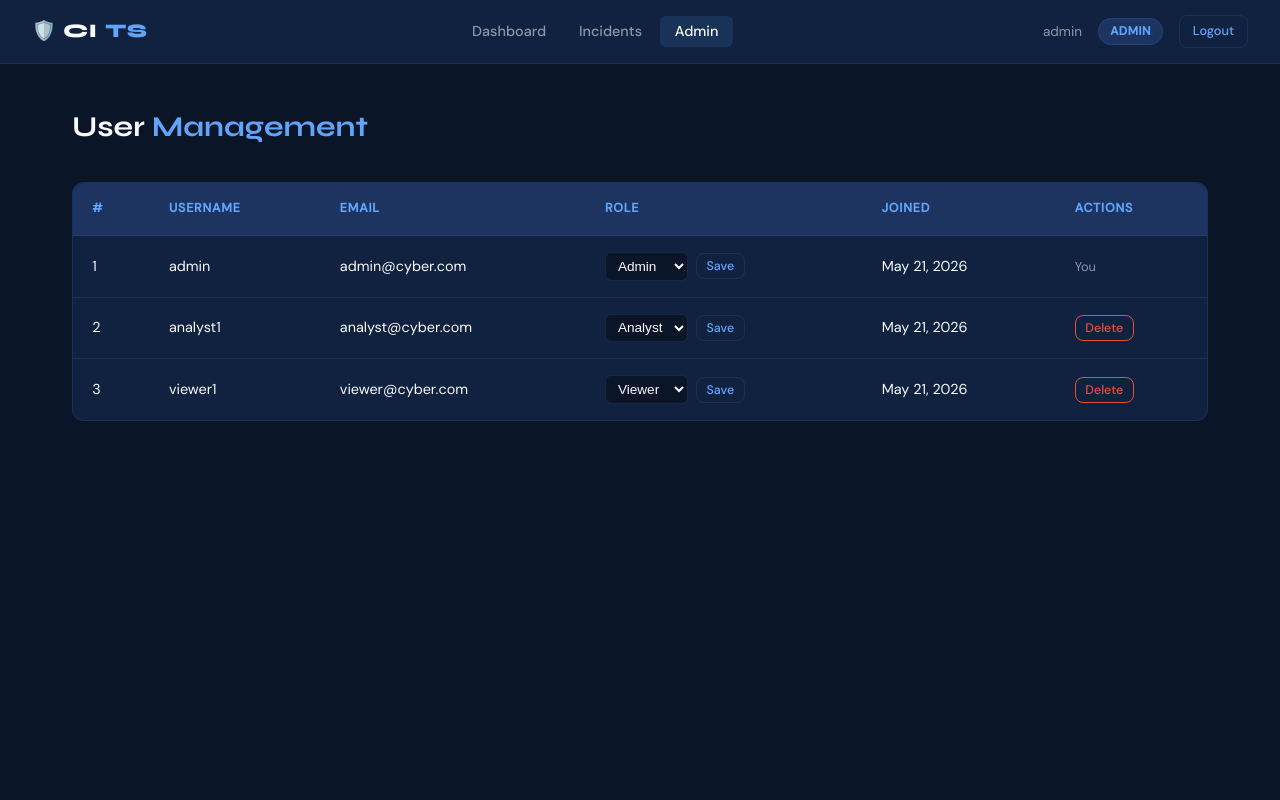
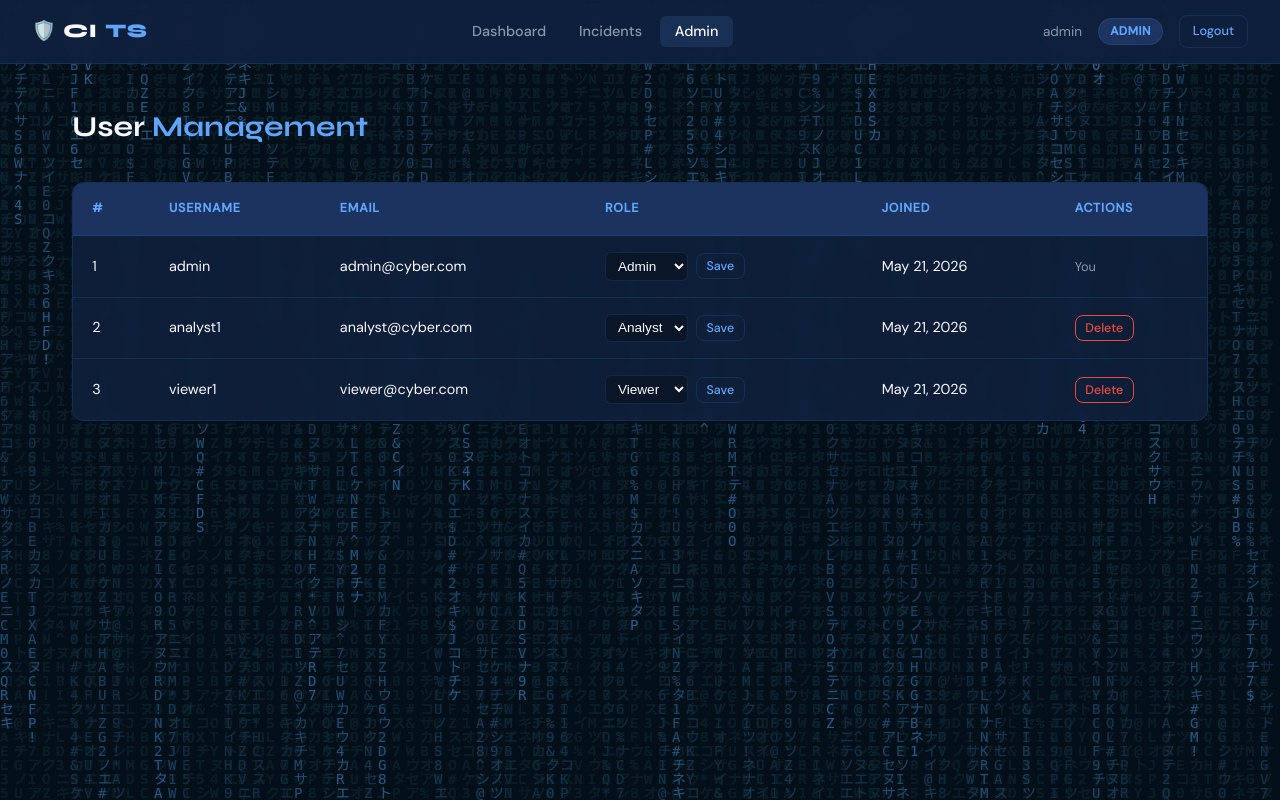
Before and after one commit to israrkhan-cys/cyber-incident-tracking-system, a Flask app: page /admin/users in a window 1280 px wide. Run offline with Flask 3, Linux system fonts and the light colour scheme; a user stored in the database is signed in; data comes from the database, SQL or seed files in the repository; some libraries are stand-ins or nearby versions.

Commit message:
improved background

```diff
--- a/static/css/style.css
+++ b/static/css/style.css
@@ -16,6 +16,18 @@
     --border:      rgba(74, 144, 217, 0.15);
 }
 
+/* ── Matrix Rain Background ── */
+#matrix-canvas {
+    position: fixed;
+    top: 0;
+    left: 0;
+    width: 100%;
+    height: 100%;
+    z-index: -1;
+    pointer-events: none;
+    opacity: 0.55;
+}
+
 /* ── Reset ── */
 *, *::before, *::after { box-sizing: border-box; margin: 0; padding: 0; }
 
@@ -29,7 +41,7 @@ body {
 
 /* ── Navbar ── */
 .navbar {
-    background: var(--navy-mid);
+    background: rgba(17, 34, 64, 0.88);
     border-bottom: 1px solid var(--border);
     padding: 0 2rem;
     height: 64px;
@@ -39,7 +51,7 @@ body {
     position: sticky;
     top: 0;
     z-index: 100;
-    backdrop-filter: blur(10px);
+    backdrop-filter: blur(12px);
 }
 
 .navbar-brand {
@@ -128,11 +140,12 @@ body {
 
 /* ── Cards ── */
 .card {
-    background: var(--navy-mid);
+    background: rgba(17, 34, 64, 0.82);
     border: 1px solid var(--border);
     border-radius: 12px;
     padding: 1.5rem;
     transition: border-color 0.2s;
+    backdrop-filter: blur(6px);
 }
 
 .card:hover { border-color: rgba(74, 144, 217, 0.35); }
@@ -175,12 +188,13 @@ body {
 
 /* ── Forms ── */
 .form-card {
-    background: var(--navy-mid);
+    background: rgba(17, 34, 64, 0.88);
     border: 1px solid var(--border);
     border-radius: 16px;
     padding: 2.5rem;
     max-width: 480px;
     margin: 0 auto;
+    backdrop-filter: blur(8px);
 }
 
 .form-title {
@@ -237,10 +251,11 @@ body {
 
 /* ── Table ── */
 .table-wrapper {
-    background: var(--navy-mid);
+    background: rgba(17, 34, 64, 0.82);
     border: 1px solid var(--border);
     border-radius: 12px;
     overflow: hidden;
+    backdrop-filter: blur(6px);
 }
 
 table {
@@ -249,7 +264,7 @@ table {
 }
 
 thead {
-    background: var(--navy-light);
+    background: rgba(29, 52, 97, 0.95);
 }
 
 thead th {
@@ -285,15 +300,15 @@ tbody td {
     letter-spacing: 0.4px;
 }
 
-.badge-open        { background: rgba(231,76,60,0.15);  color: #e74c3c; }
-.badge-investigating{ background: rgba(243,156,18,0.15); color: #f39c12; }
-.badge-resolved    { background: rgba(46,204,113,0.15); color: #2ecc71; }
-.badge-closed      { background: rgba(136,153,170,0.15);color: #8899aa; }
+.badge-open         { background: rgba(231,76,60,0.15);  color: #e74c3c; }
+.badge-investigating { background: rgba(243,156,18,0.15); color: #f39c12; }
+.badge-resolved     { background: rgba(46,204,113,0.15); color: #2ecc71; }
+.badge-closed       { background: rgba(136,153,170,0.15);color: #8899aa; }
 
-.badge-low         { background: rgba(46,204,113,0.15); color: #2ecc71; }
-.badge-medium      { background: rgba(243,156,18,0.15); color: #f39c12; }
-.badge-high        { background: rgba(231,76,60,0.15);  color: #e74c3c; }
-.badge-critical    { background: rgba(155,89,182,0.15); color: #9b59b6; }
+.badge-low          { background: rgba(46,204,113,0.15); color: #2ecc71; }
+.badge-medium       { background: rgba(243,156,18,0.15); color: #f39c12; }
+.badge-high         { background: rgba(231,76,60,0.15);  color: #e74c3c; }
+.badge-critical     { background: rgba(155,89,182,0.15); color: #9b59b6; }
 
 /* ── Flash Messages ── */
 .flash-messages { margin-bottom: 1.5rem; }
@@ -355,11 +370,12 @@ tbody td {
 }
 
 .stat-card {
-    background: var(--navy-mid);
+    background: rgba(17, 34, 64, 0.82);
     border: 1px solid var(--border);
     border-radius: 12px;
     padding: 1.5rem;
     text-align: center;
+    backdrop-filter: blur(6px);
 }
 
 .stat-number {
--- a/templates/base.html
+++ b/templates/base.html
@@ -7,6 +7,9 @@
     <link rel="stylesheet" href="{{ url_for('static', filename='css/style.css') }}">
 </head>
 <body>
+
+<!-- Matrix Rain Canvas -->
+<canvas id="matrix-canvas"></canvas>
 
 {% if current_user.is_authenticated %}
 <nav class="navbar">
@@ -45,5 +48,52 @@
     {% block content %}{% endblock %}
 </div>
 
+<!-- Matrix Rain Script -->
+<script>
+(function () {
+    const canvas = document.getElementById('matrix-canvas');
+    const ctx    = canvas.getContext('2d');
+
+    const FONT_SIZE = 14;
+    const CHARS     = 'アイウエオカキクケコサシスセソタチツテトナニヌネノ0123456789ABCDEFGHIJKLMNOPQRSTUVWXYZ!@#$%^&*';
+    const COLOR     = '#4a90d9';
+    const BRIGHT    = '#60a5fa';
+    const OPACITY   = 0.045;
+
+    let cols, drops;
+
+    function resize() {
+        canvas.width  = window.innerWidth;
+        canvas.height = window.innerHeight;
+        cols  = Math.floor(canvas.width / FONT_SIZE);
+        drops = Array(cols).fill(1);
+    }
+
+    function draw() {
+        ctx.fillStyle = `rgba(10, 22, 40, ${OPACITY})`;
+        ctx.fillRect(0, 0, canvas.width, canvas.height);
+        ctx.font = `${FONT_SIZE}px monospace`;
+
+        for (let i = 0; i < drops.length; i++) {
+            const char = CHARS[Math.floor(Math.random() * CHARS.length)];
+            const x    = i * FONT_SIZE;
+            const y    = drops[i] * FONT_SIZE;
+
+            ctx.fillStyle = (drops[i] * FONT_SIZE < canvas.height * 0.1) ? BRIGHT : COLOR;
+            ctx.fillText(char, x, y);
+
+            if (y > canvas.height && Math.random() > 0.975) {
+                drops[i] = 0;
+            }
+            drops[i]++;
+        }
+    }
+
+    resize();
+    window.addEventListener('resize', resize);
+    setInterval(draw, 45);
+})();
+</script>
+
 </body>
 </html>
```
